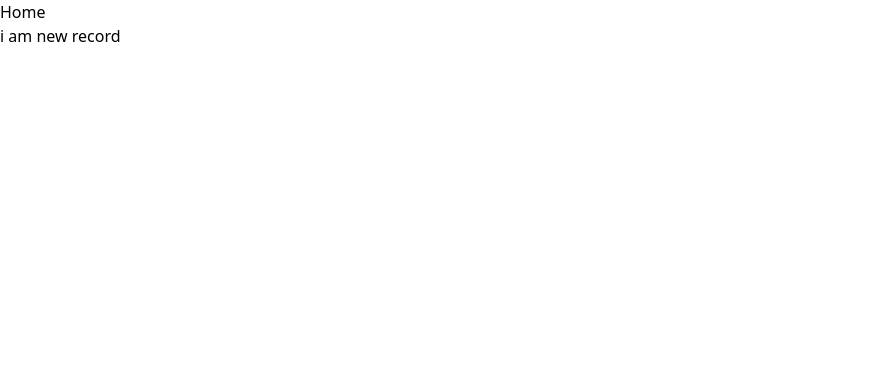
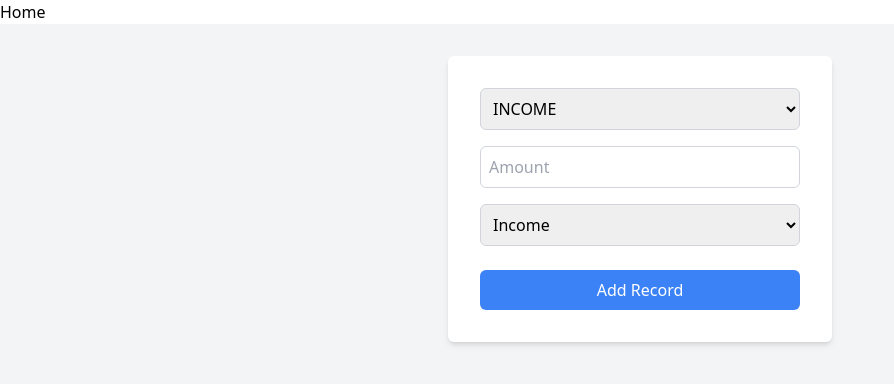
Before and after one commit to praniil/financetracker, a React (Create React App) app: page /newRecord in a window 1280 px wide. Shown: the top 384 px of the page, without its empty margins (0-894 px from the left). Built offline with nearby package versions, Linux system fonts and the light colour scheme.

Commit message:
feat: added a newRecord form

```diff
--- a/src/Frontend/Components/AccountBalance/NewRecord.tsx
+++ b/src/Frontend/Components/AccountBalance/NewRecord.tsx
@@ -1,11 +1,91 @@
-import React from 'react'
+import React from "react";
+import { useState } from "react";
 
 const NewRecord = () => {
+  const expenseType: string[] = ["INCOME", "Expense"];
+  const category: string[] = [
+    "Income",
+    "Clothes & Shoes",
+    "Food & Drinks",
+    "Rent",
+    "Shopping",
+    "Transportation",
+    "Vehicle",
+    "Life & Entertainment",
+    "Communication & PC",
+    "Electronics",
+    "Other",
+  ];
+
+  interface newRecord {
+    typeNew: string;
+    amount: number | null;
+    category: string;
+  }
+
+  const [newRecord, setNewRecord] = useState<newRecord>({
+    typeNew: "",
+    amount: null,
+    category: "",
+  });
+
+  function handleRecordChange(event: any) {
+    const { name, value } = event.target;
+    setNewRecord({
+      ...newRecord,
+      [name]: value,
+    });
+    console.log(newRecord);
+  }
+
+  function handleAddRecord(event: React.FormEvent) {
+    event.preventDefault();
+    console.log("Type: ", newRecord.typeNew);
+    console.log("Amount: ", newRecord.amount);
+    console.log("Category: ", newRecord.category);
+  }
+
   return (
-    <div>
-      i am new record
+    <div className="h-screen bg-gray-100 flex justify-center items-start">
+      <div className="bg-white p-8 rounded-md shadow-md w-96 mt-8">
+        <select
+          className="w-full p-2 mb-4 border border-gray-300 rounded-md focus:outline-none"
+          name="typeNew"
+          id="typeNew"
+          onChange={handleRecordChange}
+        >
+          {expenseType.map((content, index) => (
+            <option key={index}>{content}</option>
+          ))}
+        </select>
+        <input
+          className="w-full p-2 mb-4 border border-gray-300 rounded-md focus:outline-none"
+          type="text"
+          name="amount"
+          id="amount"
+          placeholder="Amount"
+          onChange={handleRecordChange}
+        />
+        <select
+          className="w-full p-2 mb-6 border border-gray-300 rounded-md focus:outline-none"
+          name="category"
+          id="category"
+          onChange={handleRecordChange}
+        >
+          {category.map((category, index) => (
+            <option key={index}>{category}</option>
+          ))}
+        </select>
+        <button
+          className="w-full bg-blue-500 text-white p-2 rounded-md hover:bg-blue-600 focus:outline-none"
+          type="submit"
+          onClick={handleAddRecord}
+        >
+          Add Record
+        </button>
+      </div>
     </div>
-  )
-}
+  );
+};
 
-export default NewRecord
+export default NewRecord;
```
